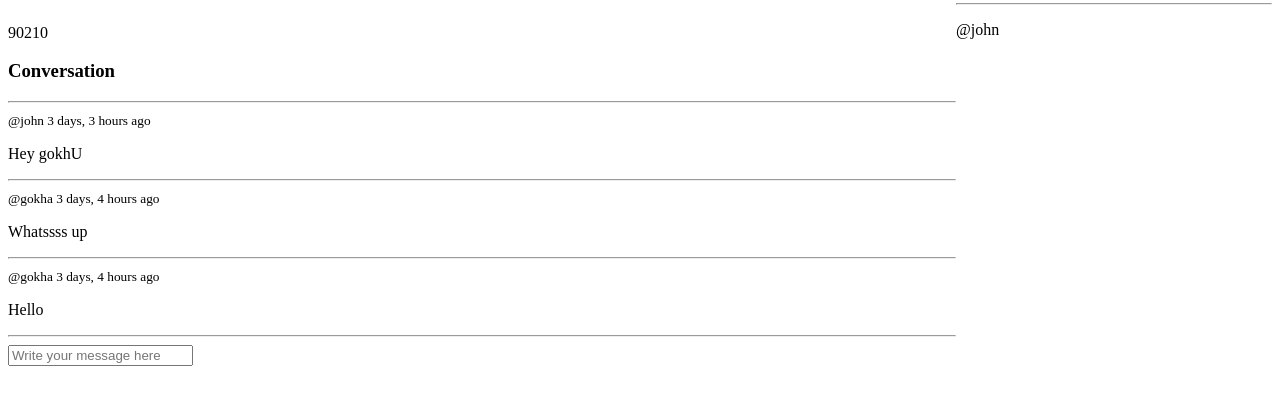
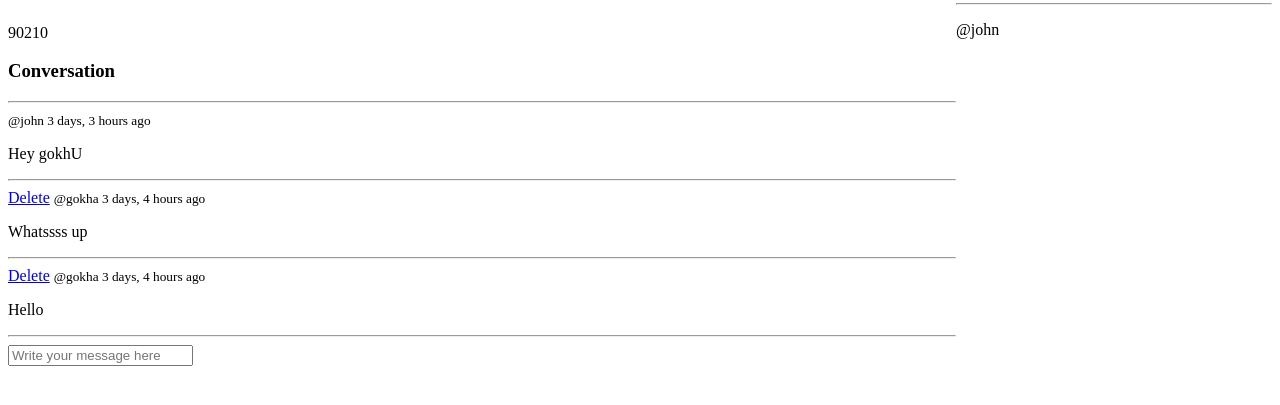
Before and after one commit to Goodkhau/DjangoFirstProject, a Django app: page /room/6/ in a window 1280 px wide. Shown: the part 243-648 px from the top of the page. Run offline with Django 5.2, Linux system fonts and the light colour scheme; a user stored in the database is signed in; data comes from the database, SQL or seed files in the repository; both versions use the stored data as it was after the commit.

Commit message:
Added delete message option

```diff
--- a/firstproject/base/templates/base/room.html
+++ b/firstproject/base/templates/base/room.html
@@ -21,6 +21,9 @@
 
             {% for message in room_messages %}
                 <div>
+                    {% if request.user == message.user %}
+                    <a href="{% url 'delete-message' message.id %}">Delete</a>
+                    {% endif %}
                     <small>@{{message.user}} {{message.created|timesince}} ago</small>
                     <p>{{message.body}}</p>
                     <hr>
--- a/firstproject/base/urls.py
+++ b/firstproject/base/urls.py
@@ -12,4 +12,5 @@ urlpatterns = [
     path('create-room/', views.createRoom, name="create-room"),
     path('update-room/<str:pk>/', views.updateRoom, name="update-room"),
     path('delete-room/<str:pk>/', views.deleteRoom, name="delete-room"),
+    path('delete-message/<str:pk>/', views.deleteMessage, name="delete-message"),
 ]
--- a/firstproject/base/views.py
+++ b/firstproject/base/views.py
@@ -131,3 +131,15 @@ def deleteRoom(request, pk):
         room.delete()
         return redirect('home')
     return render(request, 'base/delete.html', {'obj': room})
+
+@login_required(login_url='login')
+def deleteMessage(request, pk):
+    message = Message.objects.get(id=pk)
+
+    if request.user != message.user:
+        return HttpResponse('You are not authorized')
+
+    if request.method == 'POST':
+        message.delete()
+        return redirect('home')
+    return render(request, 'base/delete.html', {'obj': message})
```
Also changed, not shown: firstproject/db.sqlite3.
